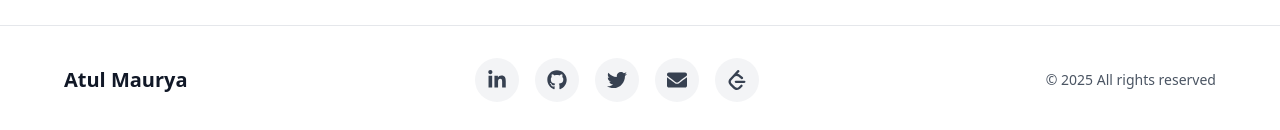
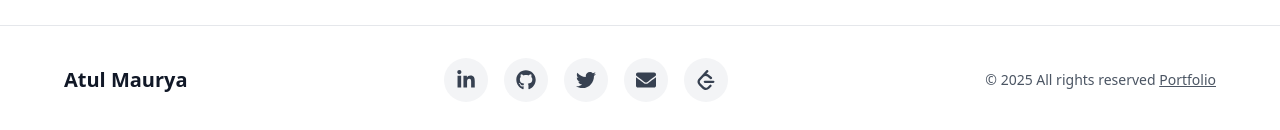
Before and after one commit to atul-5242/atulmaurya.in, a React (Vite) app: page /project/1 in a window 1280 px wide. Shown: the part 2049-2179 px from the top of the page. Built offline with nearby package versions, Linux system fonts and the light colour scheme.

Commit message:
Add Status Page for my portfolio.

```diff
--- a/src/components/Footer.jsx
+++ b/src/components/Footer.jsx
@@ -1,6 +1,6 @@
 import React from 'react';
-import { FaLinkedinIn, FaGithub, FaTwitter, FaEnvelope, FaInstagram, FaYoutube, FaCodepen } from 'react-icons/fa';
-import { SiLeetcode, SiHackerrank, SiCodechef } from 'react-icons/si';
+import { FaLinkedinIn, FaGithub, FaTwitter, FaEnvelope } from 'react-icons/fa';
+import { SiLeetcode } from 'react-icons/si';
 
 const Footer = () => {
   const socialLinks = [
@@ -61,15 +61,31 @@ const Footer = () => {
             ))}
           </div>
 
-          {/* Right side - Copyright */}
+          {/* Right side - Copyright with portfolio link */}
           <div className='text-sm text-gray-600 dark:text-gray-400 text-center md:text-right transition-colors duration-300'>
-            © {new Date().getFullYear()} All rights reserved
+            © {new Date().getFullYear()} All rights reserved{' '}
+            <a
+              href='https://atul-maurya-portfolio.status.uptimematrix.atulmaurya.in'
+              target='_blank'
+              rel='noopener noreferrer'
+              className='underline hover:text-blue-600 dark:hover:text-blue-400'
+            >
+              Portfolio
+            </a>
           </div>
         </div>
 
-        {/* Bottom - Copyright for mobile */}
+        {/* Bottom - Copyright for mobile with portfolio link */}
         <div className='mt-6 pt-6 border-t border-gray-100 dark:border-gray-800 text-center text-sm text-gray-500 dark:text-gray-500 md:hidden'>
-          Designed & Built by Atul Maurya
+          Designed & Built by Atul Maurya |{' '}
+          <a
+            href='https://atul-maurya-portfolio.status.uptimematrix.atulmaurya.in'
+            target='_blank'
+            rel='noopener noreferrer'
+            className='underline hover:text-blue-600 dark:hover:text-blue-400'
+          >
+            Portfolio
+          </a>
         </div>
       </div>
     </footer>
```
